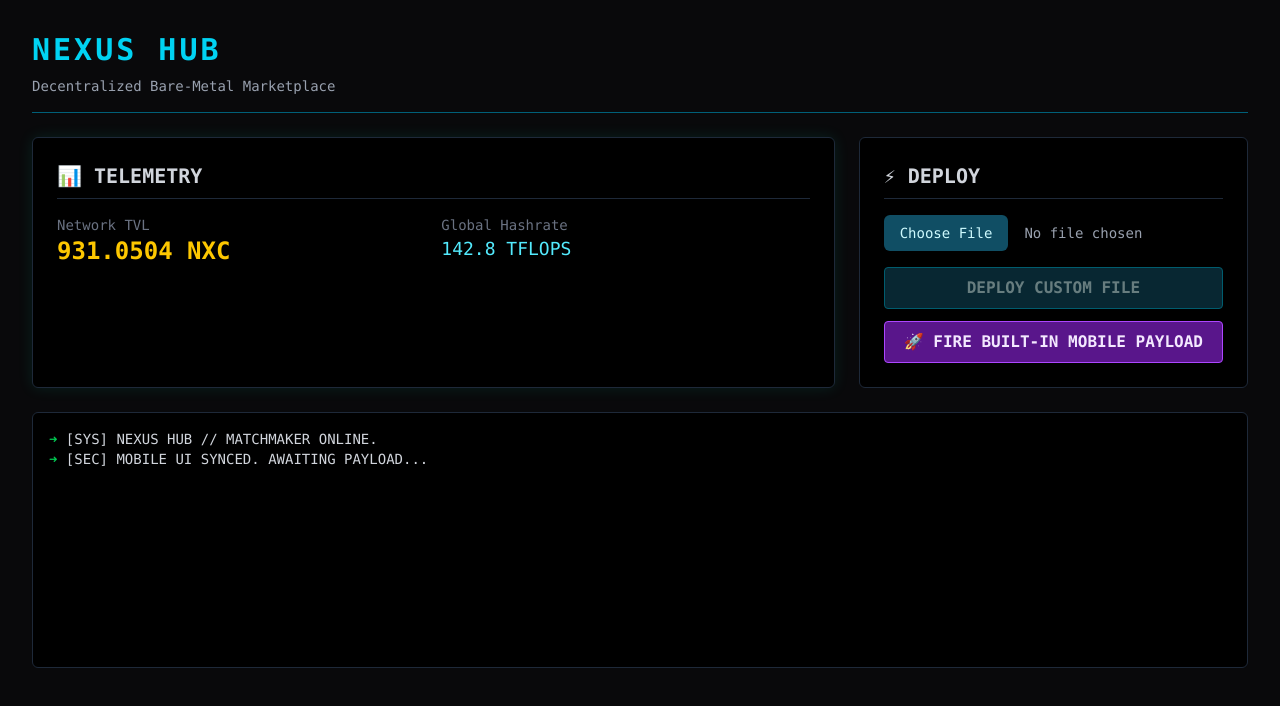
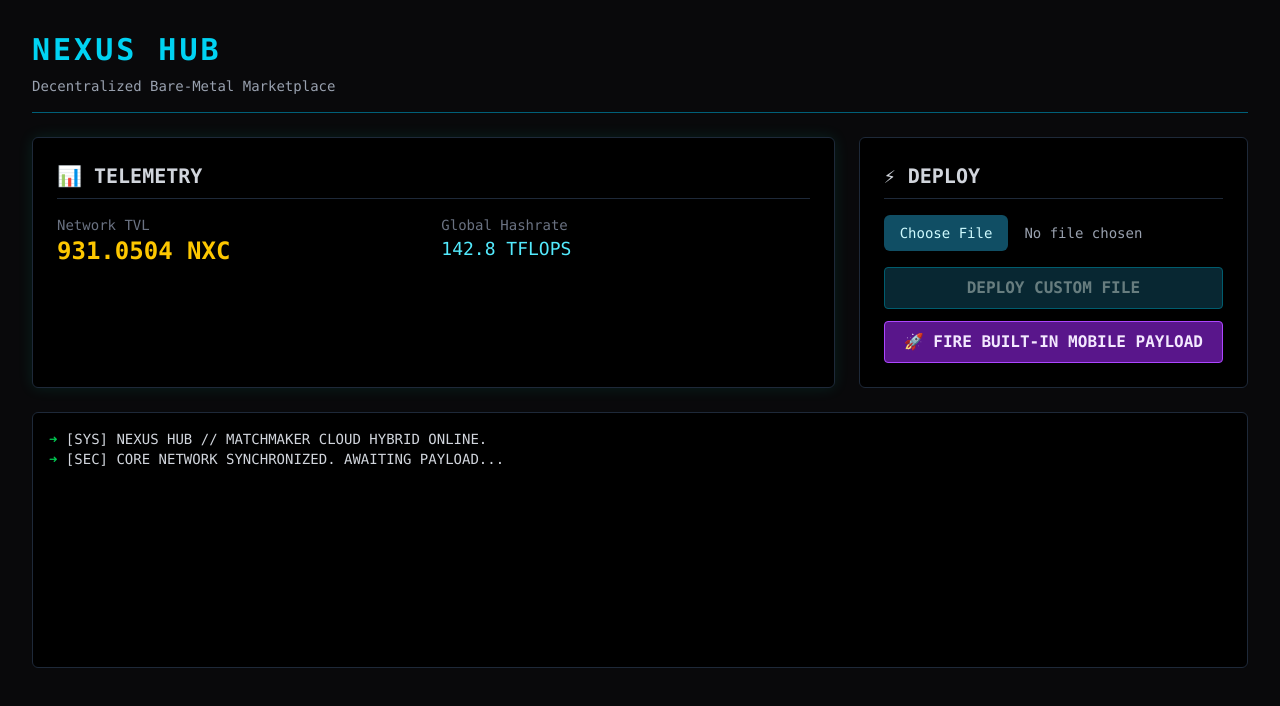
Before and after one commit to mohazzamali/titan-os-, a Next.js app in the folder nexus-hub/dashboard/: page / in a window 1280 px wide. Shown: the top 706 px of the page. Built offline with nearby package versions, Linux system fonts and the light colour scheme; no server answers.

Commit message:
🔥 Smart Cloud Routing: Automatic Local/Production WS Switch

```diff
--- a/nexus-hub/dashboard/app/page.tsx
+++ b/nexus-hub/dashboard/app/page.tsx
@@ -4,17 +4,21 @@ import { useState, useEffect } from "react";
 export default function NexusHub() {
   const [tvl, setTvl] = useState(931.0504);
   const [logs, setLogs] = useState([
-    "[SYS] NEXUS HUB // MATCHMAKER ONLINE.",
-    "[SEC] MOBILE UI SYNCED. AWAITING PAYLOAD...",
+    "[SYS] NEXUS HUB // MATCHMAKER CLOUD HYBRID ONLINE.",
+    "[SEC] CORE NETWORK SYNCHRONIZED. AWAITING PAYLOAD...",
   ]);
   const [file, setFile] = useState<File | null>(null);
   const [isDeploying, setIsDeploying] = useState(false);
   const [finalResult, setFinalResult] = useState<string | null>(null);
 
   useEffect(() => {
-    // 🔥 THE FIX: Dynamically find the Mac's IP instead of hardcoding 'localhost'
-    const host = window.location.hostname;
-    const ws = new WebSocket("wss://YOUR_RENDER_URL.onrender.com");
+    // 🌐 SMART CLOUD FALLBACK: Automatically targets Render Cloud in production, Localhost in local dev
+    const isProduction = window.location.hostname.includes("vercel.app");
+    const wsUrl = isProduction
+      ? "wss://nexus-relay.onrender.com"
+      : `ws://${window.location.hostname}:8080`;
+
+    const ws = new WebSocket(wsUrl);
 
     ws.onmessage = (event) => {
       try {
@@ -34,7 +38,7 @@ export default function NexusHub() {
     setIsDeploying(true);
     setFinalResult(null);
     const time = new Date().toLocaleTimeString();
-    setLogs((prev) => [...prev, `[${time}] 📤 UPLOADING TO SWARM FROM MOBILE...`]);
+    setLogs((prev) => [...prev, `[${time}] 📤 UPLOADING TO GLOBAL SWARM...`]);
 
     const formData = new FormData();
     formData.append("file", payloadFile);
@@ -46,7 +50,7 @@ export default function NexusHub() {
         setLogs((prev) => [...prev, `[${time}] ⚡ ${data.message}`]);
       }
     } catch (err) {
-      setLogs((prev) => [...prev, `[${time}] ❌ ERROR: Backend unreachable.`]);
+      setLogs((prev) => [...prev, `[${time}] ❌ ERROR: Relay unreachable.`]);
       setIsDeploying(false);
     }
   };
```
